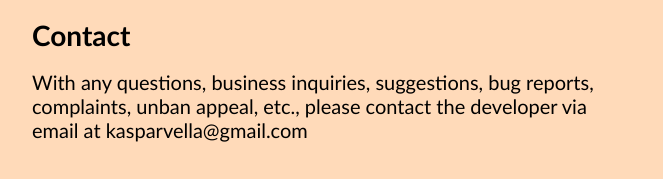
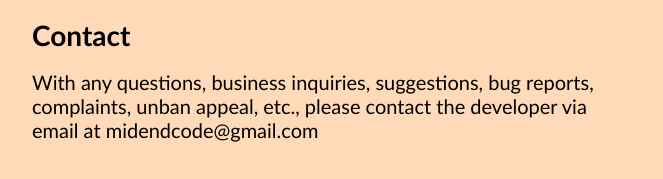
Before and after one commit to kaspqr/Calculike-React, a React (Create React App) app: page /about in a window 1280 px wide. Shown: the part 4410-4589 px from the top of the page, without its empty margins (308-971 px from the left). Built offline with nearby package versions, Linux system fonts and the light colour scheme; no server answers.

Commit message:
email changed

```diff
--- a/src/pages/About.js
+++ b/src/pages/About.js
@@ -299,7 +299,7 @@ const About = () => {
             <br />
             <p className='aboutP'>
                 With any questions, business inquiries, suggestions, bug reports, complaints, unban appeal, etc.,
-                please contact the developer via email at kasparvella@gmail.com
+                please contact the developer via email at midendcode@gmail.com
             </p>
         </div>
     )
```
